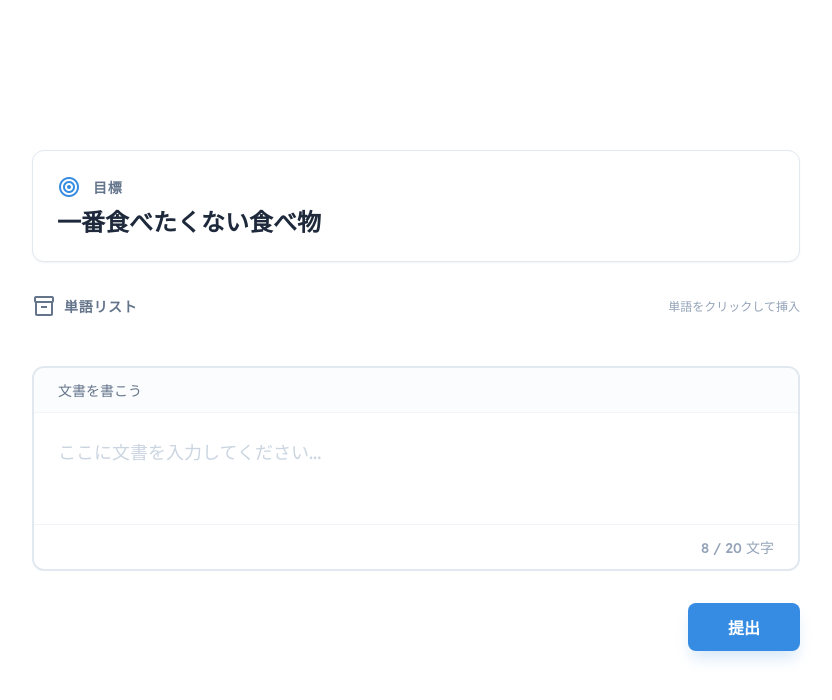
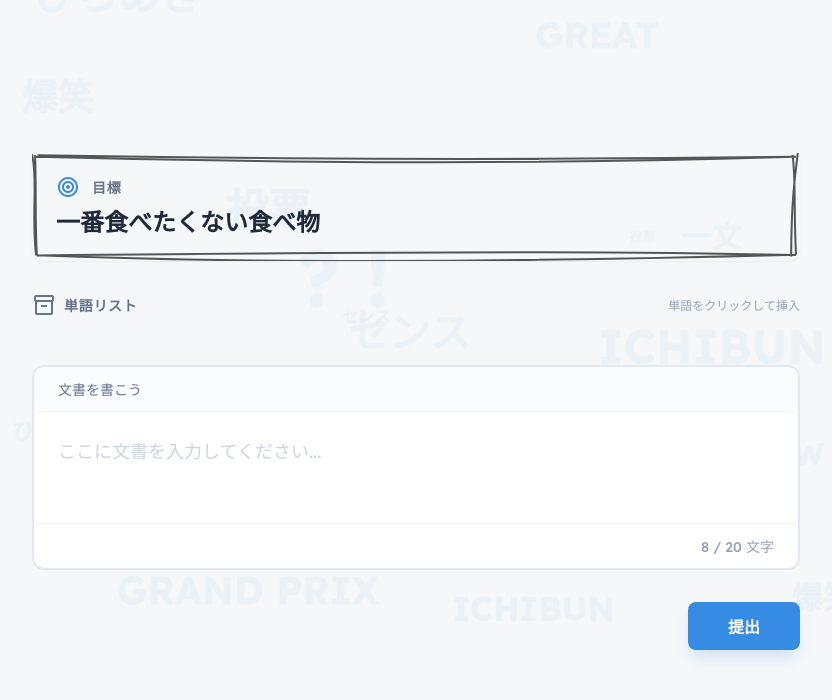
Before and after one commit to gongitsune/2026-jig-hackason-a-team, a plain HTML site: page frontend/2026-jig-hackason-a-team/sentence.html in a window 1280 px wide. Shown: the whole page, without its empty margins (224-1056 px from the left). Drawn offline with nearby package versions, Linux system fonts and the light colour scheme; no server answers; animation ran at ten frames a second.

Commit message:
カードの枠線を手書き風に

```diff
--- a/frontend/2026-jig-hackason-a-team/index.html
+++ b/frontend/2026-jig-hackason-a-team/index.html
@@ -20,6 +20,7 @@
     <script src="src/index.js" defer type="module"></script>
     <script src="src/pooling.js" defer type="module"></script>
     <script src="src/bg-3d.js" defer type="module"></script>
+    <script src="src/components.js" defer type="module"></script>
 
     <title>ICHIBUN GRAND PRIX</title>
   </head>
--- a/frontend/2026-jig-hackason-a-team/sentence.html
+++ b/frontend/2026-jig-hackason-a-team/sentence.html
@@ -19,6 +19,8 @@
     <link href="style/sentence.css" rel="stylesheet" />
     <script src="src/sentence.js" defer type="module"></script>
     <script src="src/pooling.js" defer type="module"></script>
+    <script src="src/bg-3d.js" defer type="module"></script>
+    <script src="src/components.js" defer type="module"></script>
     <title>ICHIBUN GRAND PRIX - 文書作成</title>
   </head>
   <body>
--- /dev/null
+++ b/frontend/2026-jig-hackason-a-team/src/components.js
@@ -0,0 +1,45 @@
+import roughjs from "https://cdn.jsdelivr.net/npm/roughjs@4.6.6/+esm";
+
+// カード要素
+const updateCardSvg = (svg, card) => {
+	svg.setAttribute("width", card.offsetWidth);
+	svg.setAttribute("height", card.offsetHeight);
+	svg.style.position = "absolute";
+	svg.style.top = "0";
+	svg.style.left = "0";
+	svg.style.pointerEvents = "none";
+
+	const rc = roughjs.svg(svg);
+	const rect = rc.rectangle(
+		5,
+		5,
+		card.offsetWidth - 10,
+		card.offsetHeight - 10,
+		{
+			roughness: 2.5,
+			stroke: "#555",
+			strokeWidth: 2,
+			hachureAngle: 60,
+		},
+	);
+
+	svg.appendChild(rect);
+};
+const cardResizeObserver = new ResizeObserver((entries) => {
+	for (const entry of entries) {
+		const card = entry.target;
+		const svg = card.querySelector("svg");
+
+		if (svg) {
+			svg.innerHTML = "";
+			updateCardSvg(svg, card);
+		}
+	}
+});
+document.querySelectorAll(".card").forEach((card) => {
+	const svg = document.createElementNS("http://www.w3.org/2000/svg", "svg");
+	card.appendChild(svg);
+
+	updateCardSvg(svg, card);
+	cardResizeObserver.observe(card);
+});
--- a/frontend/2026-jig-hackason-a-team/style/global.css
+++ b/frontend/2026-jig-hackason-a-team/style/global.css
@@ -51,11 +51,19 @@ body {
 
 /* Card */
 .card {
-	background-color: var(--white);
+	background-color: transparent;
 	padding: 1.5rem;
 	border-radius: 0.75rem;
 	box-shadow: 0 1px 2px 0 rgba(0, 0, 0, 0.05);
-	border: 1px solid var(--slate-200);
+	border: none;
+	position: relative;
+}
+
+.rough-border {
+	position: absolute;
+	top: 0;
+	left: 0;
+	pointer-events: none;
 }
 
 .section-header {
```
Also changed, not shown: frontend/2026-jig-hackason-a-team/start.html (+2 -0 lines), frontend/2026-jig-hackason-a-team/vote.html (+2 -0 lines), frontend/2026-jig-hackason-a-team/word.html (+2 -0 lines).
